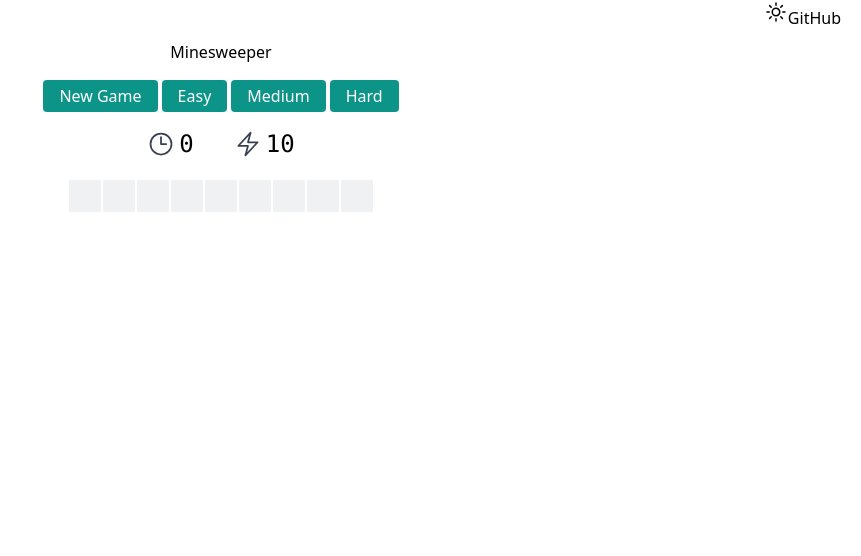
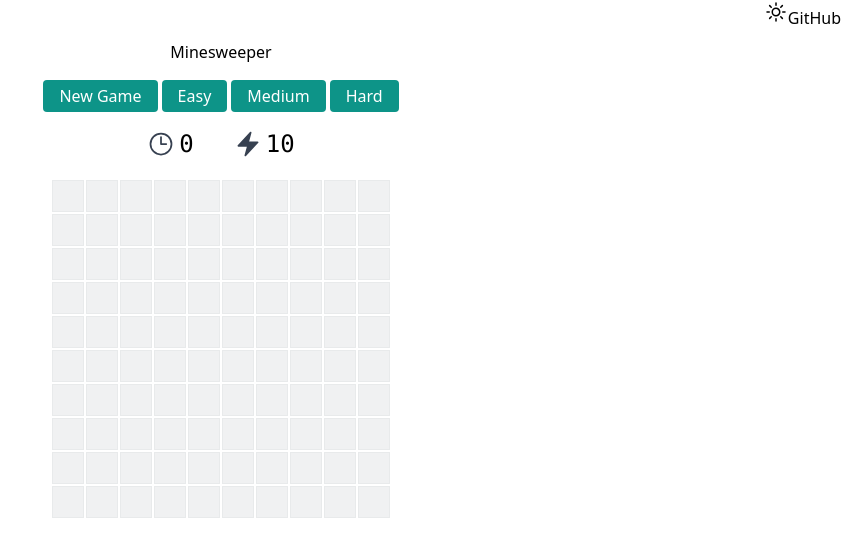
Before and after one commit to laybrid/vue-minesweeper, a Vue app: page / in a window 1280 px wide. Shown: the top 556 px of the page, without its empty margins (419-1280 px from the left). Built offline with nearby package versions, Linux system fonts and the light colour scheme.

Commit message:
base logic

```diff
--- a/src/views/HomeView.vue
+++ b/src/views/HomeView.vue
@@ -2,9 +2,8 @@
   <div class="py-10 text-center">
     <p>Minesweeper</p>
     <div class="flex justify-center py-4">
-      <button
-      class="py-1 px-4 mx-0.5 bg-[#0d9488] text-white rounded hover:bg-[#0f766e]"
-      v-for="(item,index) in setting" :key=index>{{ item }}</button>
+      <button class="py-1 px-4 mx-0.5 bg-[#0d9488] text-white rounded hover:bg-[#0f766e]"
+        v-for="(item, index) in setting" :key=index>{{ item }}</button>
     </div>
     <div class="flex justify-center gap-10">
       <div class="flex gap-1 items-center">
@@ -17,34 +16,133 @@
       </div>
     </div>
     <div class="p-5">
-      <div class="flex justify-center gap-0.5">
-        <button class="min-w-8 min-h-8 border-0.5 bg-gray-500/10 hover:bg-gray-500/20"></button>
-        <button class="min-w-8 min-h-8 border-0.5 bg-gray-500/10 hover:bg-gray-500/20"></button>
-        <button class="min-w-8 min-h-8 border-0.5 bg-gray-500/10 hover:bg-gray-500/20"></button>
-        <button class="min-w-8 min-h-8 border-0.5 bg-gray-500/10 hover:bg-gray-500/20"></button>
-        <button class="min-w-8 min-h-8 border-0.5 bg-gray-500/10 hover:bg-gray-500/20"></button>
-        <button class="min-w-8 min-h-8 border-0.5 bg-gray-500/10 hover:bg-gray-500/20"></button>
-        <button class="min-w-8 min-h-8 border-0.5 bg-gray-500/10 hover:bg-gray-500/20"></button>
-        <button class="min-w-8 min-h-8 border-0.5 bg-gray-500/10 hover:bg-gray-500/20"></button>
-        <button class="min-w-8 min-h-8 border-0.5 bg-gray-500/10 hover:bg-gray-500/20"></button>
+      <div v-for="row, y in state" :key="y" class="flex justify-center gap-0.5 mb-0.5">
+        <button v-for="item, x in row" :key="x" @click="onClick(item)" :class="getBlockClass(item)"
+          class="flex justify-center items-center min-w-8 min-h-8 border border-gray-400/10">
+          <template v-if="item.revealed || dev">
+            <div v-if="item.mine">
+              <BoltIcon class=" text-[#374151] dark:text-white size-5"></BoltIcon>
+            </div>
+            <div v-else>{{ item.adjacentMines }}</div>
+          </template>
+        </button>
       </div>
     </div>
   </div>
 </template>
 
 <script setup lang="ts">
-import { ref } from 'vue';
-import { ClockIcon, BoltIcon} from '@heroicons/vue/24/outline'
-type boxType = {
-  value:number,
-  tag:boolean,
-  cover:boolean
+import { ref, reactive } from 'vue';
+import { ClockIcon } from '@heroicons/vue/24/outline'
+import { BoltIcon } from '@heroicons/vue/24/solid'
+interface BlockState {
+  x: number,
+  y: number,
+  revealed?: boolean,
+  mine?: boolean,
+  flagged?: boolean,
+  adjacentMines: number
 }
-const box = ref([])
-const setting  = ref(['New Game','Easy','Medium','Hard'])
-// function init() {
+const WIDTH = 10
+const HEIGHT = 10
+const state = reactive(Array.from({ length: HEIGHT }, (_, y) => Array.from({ length: WIDTH }, (_, x): BlockState => ({ x, y, adjacentMines: 0, revealed: false }))))
+const setting = ref(['New Game', 'Easy', 'Medium', 'Hard'])
+const dirction = [
+  [1, 1],
+  [1, 0],
+  [1, -1],
+  [0, 1],
+  [0, -1],
+  [-1, 1],
+  [-1, 0],
+  [-1, -1],
+]
+// 添加数字样式
+const numberColors = [
+  'text-transparent',
+  'text-blue-500',
+  'text-green-500',
+  'text-yellow-500',
+  'text-orange-500',
+  'text-purple-500',
+  'text-pink-500',
+  'text-teal-500',
+]
 
-// }
+// 开发者模式和点击后再生成数据  这样避免第一次点就是雷
+const dev = false
+let minesgenerated = false
+function onClick(block: BlockState) {
+  if (!minesgenerated) {
+    generateMines(block)
+    minesgenerated = true
+  }
+  block.revealed = true
+  if (block.mine) {
+    alert('boom')
+  }
+  expendZero(block)
+}
+// 生成雷
+function generateMines(initblock: BlockState) {
+  for (const row of state) {
+    for (const block of row) {
+      if (Math.abs(initblock.x - block.x) <= 1) {
+        continue
+      }
+      if (Math.abs(initblock.y - block.y) <= 1) {
+        continue
+      }
+      block.mine = Math.random() < 0.2
+    }
+  }
+  updateNumber()
+}
+// 生成数字
+function updateNumber() {
+  state.forEach((row) => {
+    row.forEach((block) => {
+      if (block.mine)
+        return
+      searchBlock(block).forEach(item => item.mine && block.adjacentMines++);
+    })
+  })
+}
+
+// 找到周围的block 返回满足条件的block数组
+function searchBlock(block: BlockState) {
+  return dirction.map(([x1, y1]) => {
+    const x2 = x1 + block.x
+    const y2 = block.y + y1
+    if (x2 < 0 || x2 >= WIDTH || y2 < 0 || y2 >= HEIGHT) {
+      return undefined;
+    }
+    return state[y2][x2]
+  })
+    .filter(Boolean) as BlockState[]
+}
+
+// 添加block的样式
+function getBlockClass(block: BlockState) {
+  if (block.revealed == false) {
+    return 'bg-gray-500/10 hover:bg-gray-500/20'
+  }
+  return block.mine ? 'bg-red-400' : numberColors[block.adjacentMines as number]
+}
+// 自动化掀开0
+function expendZero(block: BlockState) {
+  if (block.adjacentMines || block.mine) {
+    return
+  }
+  // 0周围的全部被掀开 tips 0周围不会有雷
+  searchBlock(block).forEach(item => {
+    if (item.revealed == false) {
+      item.revealed = true
+      expendZero(item)
+    }
+  })
+}
+
 </script>
 
 <style></style>
```
